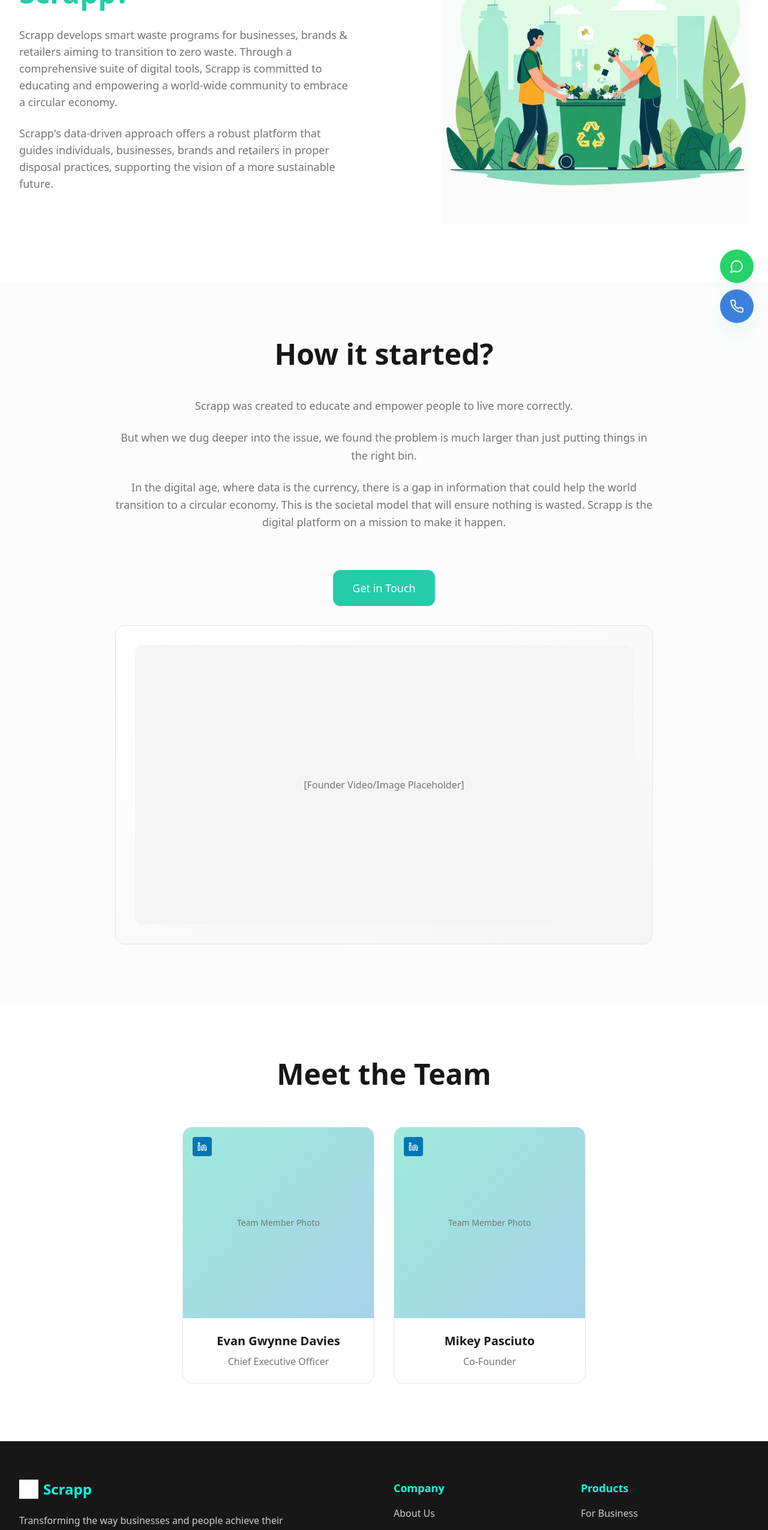
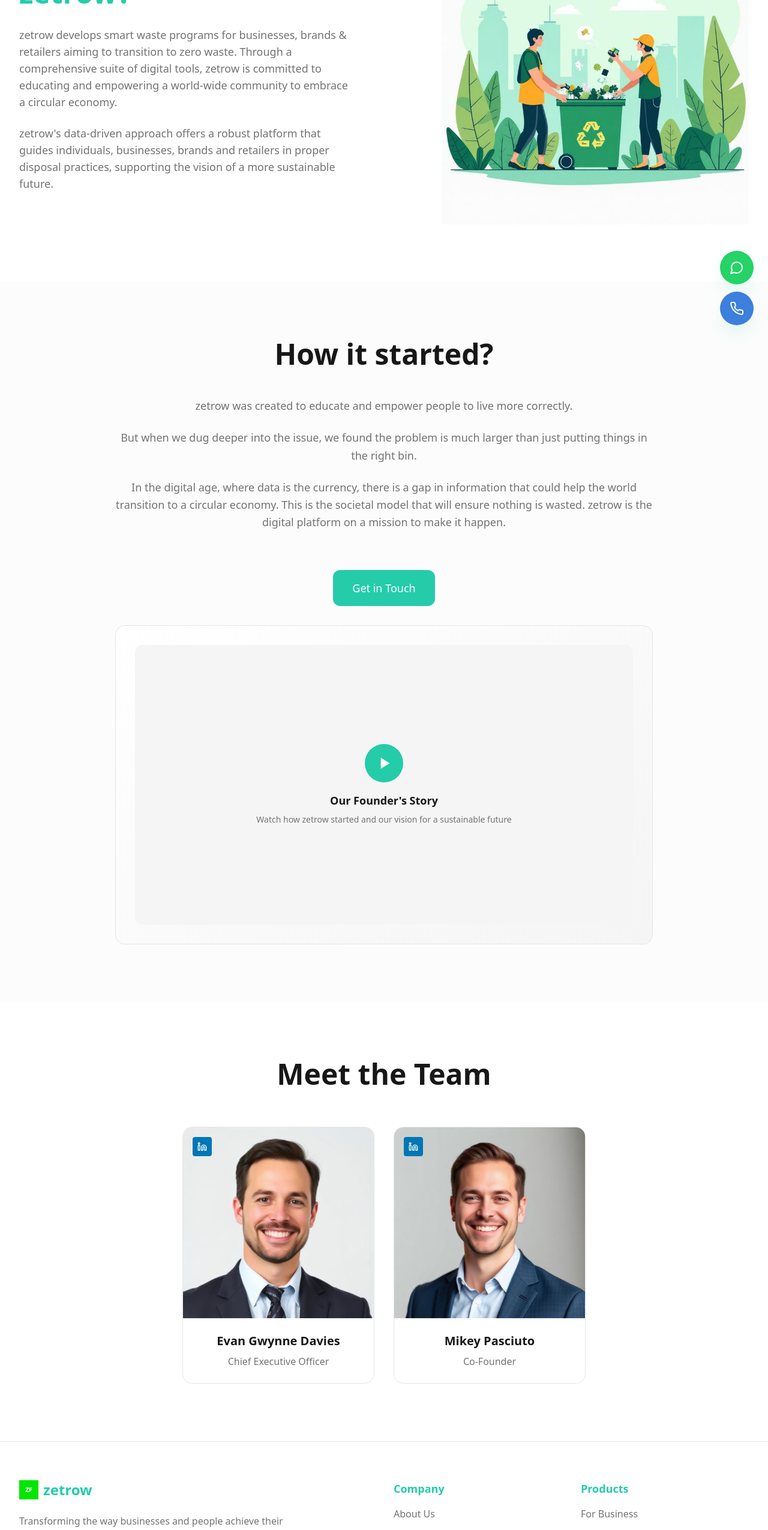
Before and after one commit to 1Burhanuddin/zetrow, a React (Vite) app: page / in a window 1280 px wide. Shown: the part 234-2784 px from the top of the page at 60% size. Built offline with nearby package versions, Linux system fonts and the light colour scheme.

Commit message:
Refactor: Replace "scrapp" with "zetrow"
Update text, images, and video. Stop floating button animation and change footer color.

```diff
--- a/index.html
+++ b/index.html
@@ -3,12 +3,12 @@
   <head>
     <meta charset="UTF-8" />
     <meta name="viewport" content="width=device-width, initial-scale=1.0" />
-    <title>Scrapp - Transform Waste Into Valuable Resources</title>
-    <meta name="description" content="Join thousands of businesses making a positive environmental impact while earning the best rates for their recyclable materials with Scrapp's innovative waste management platform." />
-    <meta name="author" content="Scrapp" />
+    <title>zetrow - Transform Waste Into Valuable Resources</title>
+    <meta name="description" content="Join thousands of businesses making a positive environmental impact while earning the best rates for their recyclable materials with zetrow's innovative waste management platform." />
+    <meta name="author" content="zetrow" />
 
-    <meta property="og:title" content="Scrapp - Transform Waste Into Valuable Resources" />
-    <meta property="og:description" content="Join thousands of businesses making a positive environmental impact while earning the best rates for their recyclable materials with Scrapp's innovative waste management platform." />
+    <meta property="og:title" content="zetrow - Transform Waste Into Valuable Resources" />
+    <meta property="og:description" content="Join thousands of businesses making a positive environmental impact while earning the best rates for their recyclable materials with zetrow's innovative waste management platform." />
     <meta property="og:type" content="website" />
     <meta property="og:image" content="https://lovable.dev/opengraph-image-p98pqg.png" />
 
--- a/src/components/FloatingActions.tsx
+++ b/src/components/FloatingActions.tsx
@@ -4,7 +4,7 @@ const FloatingActions = () => {
   const handleWhatsAppClick = () => {
     // Replace with actual WhatsApp business number
     const phoneNumber = '+1234567890';
-    const message = 'Hi! I\'m interested in learning more about Scrapp\'s services.';
+    const message = 'Hi! I\'m interested in learning more about zetrow\'s services.';
     const whatsappUrl = `https://wa.me/${phoneNumber}?text=${encodeURIComponent(message)}`;
     window.open(whatsappUrl, '_blank');
   };
@@ -19,8 +19,7 @@ const FloatingActions = () => {
       {/* WhatsApp Button */}
       <button
         onClick={handleWhatsAppClick}
-        className="group bg-[#25D366] hover:bg-[#20C157] text-white w-14 h-14 rounded-full flex items-center justify-center shadow-strong hover:shadow-xl transition-all duration-300 hover:scale-110 animate-float"
-        style={{animationDelay: '0s'}}
+        className="group bg-[#25D366] hover:bg-[#20C157] text-white w-14 h-14 rounded-full flex items-center justify-center shadow-strong hover:shadow-xl transition-all duration-300 hover:scale-110"
         aria-label="Chat on WhatsApp"
       >
         <MessageCircle className="h-6 w-6 group-hover:scale-110 transition-transform" />
@@ -29,8 +28,7 @@ const FloatingActions = () => {
       {/* Call Button */}
       <button
         onClick={handleCallClick}
-        className="group bg-secondary hover:bg-secondary/90 text-secondary-foreground w-14 h-14 rounded-full flex items-center justify-center shadow-strong hover:shadow-xl transition-all duration-300 hover:scale-110 animate-float"
-        style={{animationDelay: '0.5s'}}
+        className="group bg-secondary hover:bg-secondary/90 text-secondary-foreground w-14 h-14 rounded-full flex items-center justify-center shadow-strong hover:shadow-xl transition-all duration-300 hover:scale-110"
         aria-label="Call us"
       >
         <Phone className="h-6 w-6 group-hover:scale-110 transition-transform" />
--- a/src/components/Footer.tsx
+++ b/src/components/Footer.tsx
@@ -3,7 +3,7 @@ import zfLogo from '@/assets/zf-logo.png';
 
 const Footer = () => {
   return (
-    <footer className="bg-foreground text-background">
+    <footer className="bg-background text-foreground border-t border-border">
       <div className="container mx-auto px-4 sm:px-6 lg:px-8">
         {/* Main Footer Content */}
         <div className="py-12 lg:py-16">
@@ -13,12 +13,12 @@ const Footer = () => {
               <div className="flex items-center space-x-2 mb-6">
                 <img
                   src={zfLogo}
-                  alt="Scrapp Logo"
-                  className="h-8 w-8 filter brightness-0 invert"
+                  alt="zetrow Logo"
+                  className="h-8 w-8"
                 />
-                <span className="text-2xl font-bold text-app-highlight">Scrapp</span>
+                <span className="text-2xl font-bold text-primary">zetrow</span>
               </div>
-              <p className="text-background/80 mb-6 max-w-md">
+              <p className="text-muted-foreground mb-6 max-w-md">
                 Transforming the way businesses and people achieve their zero-waste goals.
               </p>
 
@@ -26,26 +26,26 @@ const Footer = () => {
               <div className="flex flex-col sm:flex-row gap-3 mb-6">
                 <a
                   href="#"
-                  className="bg-background text-foreground px-4 py-3 rounded-lg flex items-center space-x-3 hover:bg-background/90 transition-colors group"
+                  className="bg-foreground text-background px-4 py-3 rounded-lg flex items-center space-x-3 hover:bg-foreground/90 transition-colors group"
                 >
-                  <div className="w-8 h-8 bg-foreground text-background rounded-lg flex items-center justify-center group-hover:scale-110 transition-transform">
+                  <div className="w-8 h-8 bg-background text-foreground rounded-lg flex items-center justify-center group-hover:scale-110 transition-transform">
                     <Smartphone className="h-5 w-5" />
                   </div>
                   <div className="text-left">
-                    <div className="text-xs text-foreground/60">Download on the</div>
+                    <div className="text-xs text-muted-foreground">Download on the</div>
                     <div className="text-sm font-semibold">App Store</div>
                   </div>
                 </a>
 
                 <a
                   href="#"
-                  className="bg-background text-foreground px-4 py-3 rounded-lg flex items-center space-x-3 hover:bg-background/90 transition-colors group"
+                  className="bg-foreground text-background px-4 py-3 rounded-lg flex items-center space-x-3 hover:bg-foreground/90 transition-colors group"
                 >
                   <div className="w-8 h-8 bg-gradient-to-br from-yellow-400 via-green-500 to-blue-500 rounded-lg flex items-center justify-center group-hover:scale-110 transition-transform">
                     <Download className="h-5 w-5 text-white" />
                   </div>
                   <div className="text-left">
-                    <div className="text-xs text-foreground/60">Get it on</div>
+                    <div className="text-xs text-muted-foreground">Get it on</div>
                     <div className="text-sm font-semibold">Google Play</div>
                   </div>
                 </a>
@@ -54,46 +54,46 @@ const Footer = () => {
 
             {/* Navigation Links */}
             <div>
-              <h3 className="text-lg font-semibold mb-4 text-app-highlight">Company</h3>
+              <h3 className="text-lg font-semibold mb-4 text-primary">Company</h3>
               <ul className="space-y-3">
-                <li><a href="#about" className="text-background/80 hover:text-background transition-colors">About Us</a></li>
-                <li><a href="#contact" className="text-background/80 hover:text-background transition-colors">Contact</a></li>
-                <li><a href="#blog" className="text-background/80 hover:text-background transition-colors">Blog</a></li>
+                <li><a href="#about" className="text-muted-foreground hover:text-foreground transition-colors">About Us</a></li>
+                <li><a href="#contact" className="text-muted-foreground hover:text-foreground transition-colors">Contact</a></li>
+                <li><a href="#blog" className="text-muted-foreground hover:text-foreground transition-colors">Blog</a></li>
                 <li>
-                  <span className="text-background/60">Careers</span>
-                  <p className="text-xs text-background/50 mt-1">Not hiring currently</p>
+                  <span className="text-muted-foreground">Careers</span>
+                  <p className="text-xs text-muted-gray mt-1">Not hiring currently</p>
                 </li>
               </ul>
             </div>
 
             {/* Services & Contact */}
             <div>
-              <h3 className="text-lg font-semibold mb-4 text-app-highlight">Products</h3>
+              <h3 className="text-lg font-semibold mb-4 text-primary">Products</h3>
               <ul className="space-y-3 mb-6">
-                <li><a href="#business" className="text-background/80 hover:text-background transition-colors">For Business</a></li>
-                <li><a href="#brands-retailers" className="text-background/80 hover:text-background transition-colors">For Brands & Retailers</a></li>
-                <li><a href="#suppliers" className="text-background/80 hover:text-background transition-colors">For Suppliers</a></li>
-                <li><a href="#individuals" className="text-background/80 hover:text-background transition-colors">For Individuals</a></li>
-                <li><a href="#zero-waste" className="text-background/80 hover:text-background transition-colors">Zero-Waste Champions Program</a></li>
+                <li><a href="#business" className="text-muted-foreground hover:text-foreground transition-colors">For Business</a></li>
+                <li><a href="#brands-retailers" className="text-muted-foreground hover:text-foreground transition-colors">For Brands & Retailers</a></li>
+                <li><a href="#suppliers" className="text-muted-foreground hover:text-foreground transition-colors">For Suppliers</a></li>
+                <li><a href="#individuals" className="text-muted-foreground hover:text-foreground transition-colors">For Individuals</a></li>
+                <li><a href="#zero-waste" className="text-muted-foreground hover:text-foreground transition-colors">Zero-Waste Champions Program</a></li>
               </ul>
 
-              <h3 className="text-lg font-semibold mb-4 text-app-highlight">Contact</h3>
+              <h3 className="text-lg font-semibold mb-4 text-primary">Contact</h3>
               <div className="space-y-3">
                 <div className="flex items-center space-x-3">
-                  <Mail className="h-4 w-4 text-app-highlight" />
-                  <a href="mailto:info@scrapp.com" className="text-background/80 hover:text-background transition-colors text-sm">
-                    info@scrapp.com
+                  <Mail className="h-4 w-4 text-primary" />
+                  <a href="mailto:info@zetrow.com" className="text-muted-foreground hover:text-foreground transition-colors text-sm">
+                    info@zetrow.com
                   </a>
                 </div>
                 <div className="flex items-center space-x-3">
-                  <Phone className="h-4 w-4 text-app-highlight" />
-                  <a href="tel:+1234567890" className="text-background/80 hover:text-background transition-colors text-sm">
+                  <Phone className="h-4 w-4 text-primary" />
+                  <a href="tel:+1234567890" className="text-muted-foreground hover:text-foreground transition-colors text-sm">
                     +1 (234) 567-890
                   </a>
                 </div>
                 <div className="flex items-start space-x-3">
-                  <MapPin className="h-4 w-4 text-app-highlight mt-0.5" />
-                  <span className="text-background/80 text-sm">
+                  <MapPin className="h-4 w-4 text-primary mt-0.5" />
+                  <span className="text-muted-foreground text-sm">
                     123 Green Street<br />
                     Eco City, EC 12345
                   </span>
@@ -104,20 +104,20 @@ const Footer = () => {
         </div>
 
         {/* Bottom Bar */}
-        <div className="border-t border-background/20 py-6">
+        <div className="border-t border-border py-6">
           <div className="flex flex-col md:flex-row justify-between items-center space-y-4 md:space-y-0">
-            <div className="text-background/60 text-sm">
-              © 2024 Scrapp. All rights reserved.
+            <div className="text-muted-foreground text-sm">
+              © 2024 zetrow. All rights reserved.
             </div>
 
             <div className="flex flex-wrap gap-6 text-sm">
-              <a href="#privacy" className="text-background/60 hover:text-background transition-colors">
+              <a href="#privacy" className="text-muted-foreground hover:text-foreground transition-colors">
                 Privacy Policy
               </a>
-              <a href="#terms" className="text-background/60 hover:text-background transition-colors">
+              <a href="#terms" className="text-muted-foreground hover:text-foreground transition-colors">
                 Terms of Use
               </a>
-              <a href="#data" className="text-background/60 hover:text-background transition-colors">
+              <a href="#data" className="text-muted-foreground hover:text-foreground transition-colors">
                 Data Policy
               </a>
             </div>
--- a/src/components/Header.tsx
+++ b/src/components/Header.tsx
@@ -17,10 +17,10 @@ const Header = () => {
           <div className="flex items-center space-x-2">
             <img
               src={zfLogo}
-              alt="Scrapp Logo"
+              alt="zetrow Logo"
               className="h-8 w-8"
             />
-            <span className="text-xl font-bold text-primary">Scrapp</span>
+            <span className="text-xl font-bold text-primary">zetrow</span>
           </div>
 
           {/* Desktop Navigation */}
--- a/src/components/HowItStartedSection.tsx
+++ b/src/components/HowItStartedSection.tsx
@@ -12,7 +12,7 @@ const HowItStartedSection = () => {
           <div className="space-y-8 text-center">
             <div className="space-y-6 text-muted-foreground leading-relaxed text-lg">
               <p>
-                Scrapp was created to educate and empower people
+                zetrow was created to educate and empower people
                 to live more correctly.
               </p>
 
@@ -26,7 +26,7 @@ const HowItStartedSection = () => {
                 In the digital age, where data is the currency, there is
                 a gap in information that could help the world
                 transition to a circular economy. This is the societal
-                model that will ensure nothing is wasted. Scrapp is the
+                model that will ensure nothing is wasted. zetrow is the
                 digital platform on a mission to make it happen.
               </p>
             </div>
@@ -41,12 +41,18 @@ const HowItStartedSection = () => {
               </a>
             </div>
 
-            {/* Placeholder for video/image */}
+            {/* Video content */}
             <div className="mt-12 bg-gradient-card rounded-2xl p-8 border border-border">
-              <div className="aspect-video bg-muted rounded-lg flex items-center justify-center">
-                <p className="text-muted-foreground">
-                  [Founder Video/Image Placeholder]
-                </p>
+              <div className="aspect-video bg-muted rounded-lg flex items-center justify-center relative overflow-hidden">
+                <div className="text-center">
+                  <div className="w-16 h-16 bg-primary rounded-full flex items-center justify-center mx-auto mb-4">
+                    <svg className="w-8 h-8 text-primary-foreground" fill="currentColor" viewBox="0 0 24 24">
+                      <path d="M8 5v14l11-7z"/>
+                    </svg>
+                  </div>
+                  <h3 className="text-lg font-semibold text-foreground mb-2">Our Founder's Story</h3>
+                  <p className="text-muted-foreground text-sm">Watch how zetrow started and our vision for a sustainable future</p>
+                </div>
               </div>
             </div>
           </div>
--- a/src/components/MeetTheTeamSection.tsx
+++ b/src/components/MeetTheTeamSection.tsx
@@ -1,16 +1,18 @@
 import { Linkedin } from 'lucide-react';
+import teamCEO from '@/assets/team-ceo.jpg';
+import teamCofounder from '@/assets/team-cofounder.jpg';
 
 const teamMembers = [
   {
     name: "Evan Gwynne Davies",
     title: "Chief Executive Officer",
-    image: "/api/placeholder/300/300", // Placeholder for team member photo
+    image: teamCEO,
     linkedin: "#"
   },
   {
     name: "Mikey Pasciuto",
     title: "Co-Founder",
-    image: "/api/placeholder/300/300", // Placeholder for team member photo
+    image: teamCofounder,
     linkedin: "#"
   }
 ];
@@ -35,10 +37,12 @@ const MeetTheTeamSection = () => {
               >
                 {/* Photo with LinkedIn overlay */}
                 <div className="relative group">
-                  <div className="aspect-square bg-primary/20 flex items-center justify-center">
-                    <div className="w-full h-full bg-gradient-to-br from-primary/30 to-secondary/30 flex items-center justify-center">
-                      <span className="text-muted-foreground text-sm">Team Member Photo</span>
-                    </div>
+                  <div className="aspect-square overflow-hidden">
+                    <img
+                      src={member.image}
+                      alt={member.name}
+                      className="w-full h-full object-cover"
+                    />
                   </div>
 
                   {/* LinkedIn Icon Overlay */}
--- a/src/components/WhatIsScrappSection.tsx
+++ b/src/components/WhatIsScrappSection.tsx
@@ -9,20 +9,20 @@ const WhatIsScrappSection = () => {
           <div className="lg:pr-8">
             <h2 className="text-3xl sm:text-4xl lg:text-4xl xl:text-5xl font-bold text-foreground mb-6 lg:mb-8 text-left">
               What is<br />
-              <span className="text-primary">Scrapp?</span>
+              <span className="text-primary">zetrow?</span>
             </h2>
 
             <div className="space-y-4 lg:space-y-6 text-base lg:text-lg text-muted-foreground leading-relaxed text-left">
               <p>
-                Scrapp develops smart waste programs for businesses, brands &
+                zetrow develops smart waste programs for businesses, brands &
                 retailers aiming to transition to zero waste. Through a
-                comprehensive suite of digital tools, Scrapp is committed to educating
+                comprehensive suite of digital tools, zetrow is committed to educating
                 and empowering a world-wide community to embrace a circular
                 economy.
               </p>
 
               <p>
-                Scrapp's data-driven approach offers a robust platform that guides
+                zetrow's data-driven approach offers a robust platform that guides
                 individuals, businesses, brands and retailers in proper disposal practices,
                 supporting the vision of a more sustainable future.
               </p>
```
Also changed, not shown: src/assets/team-ceo.jpg (added), src/assets/team-cofounder.jpg (added).
